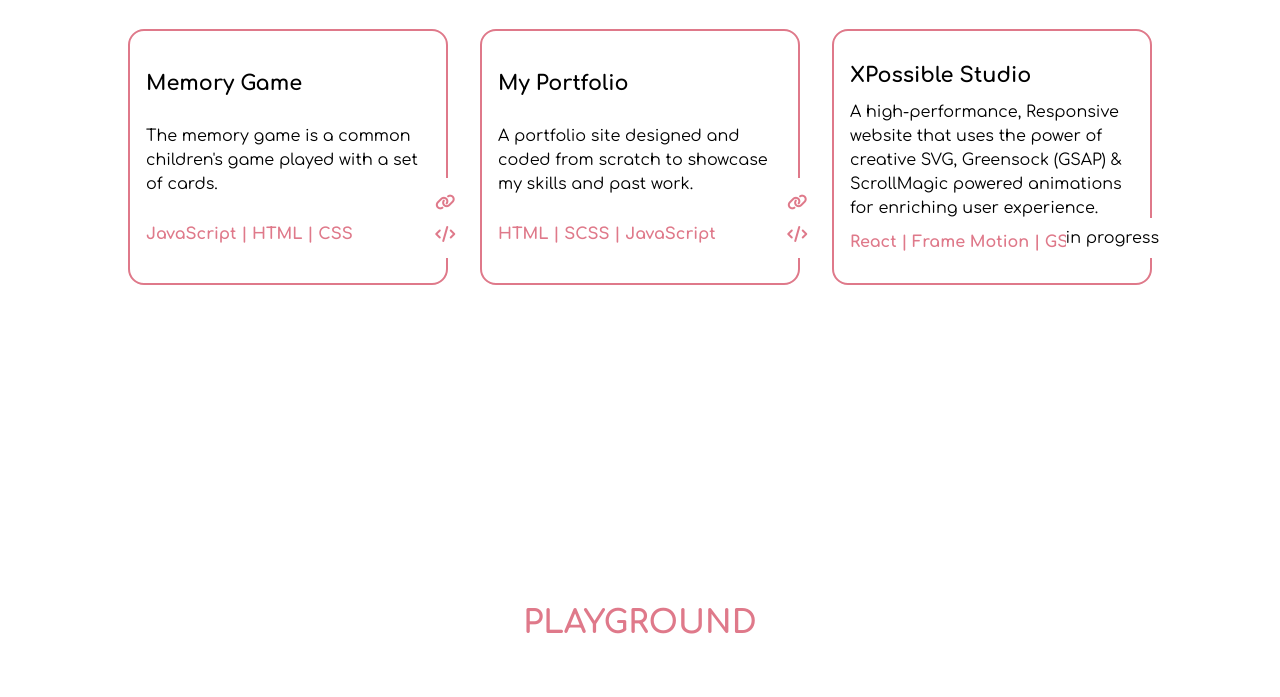
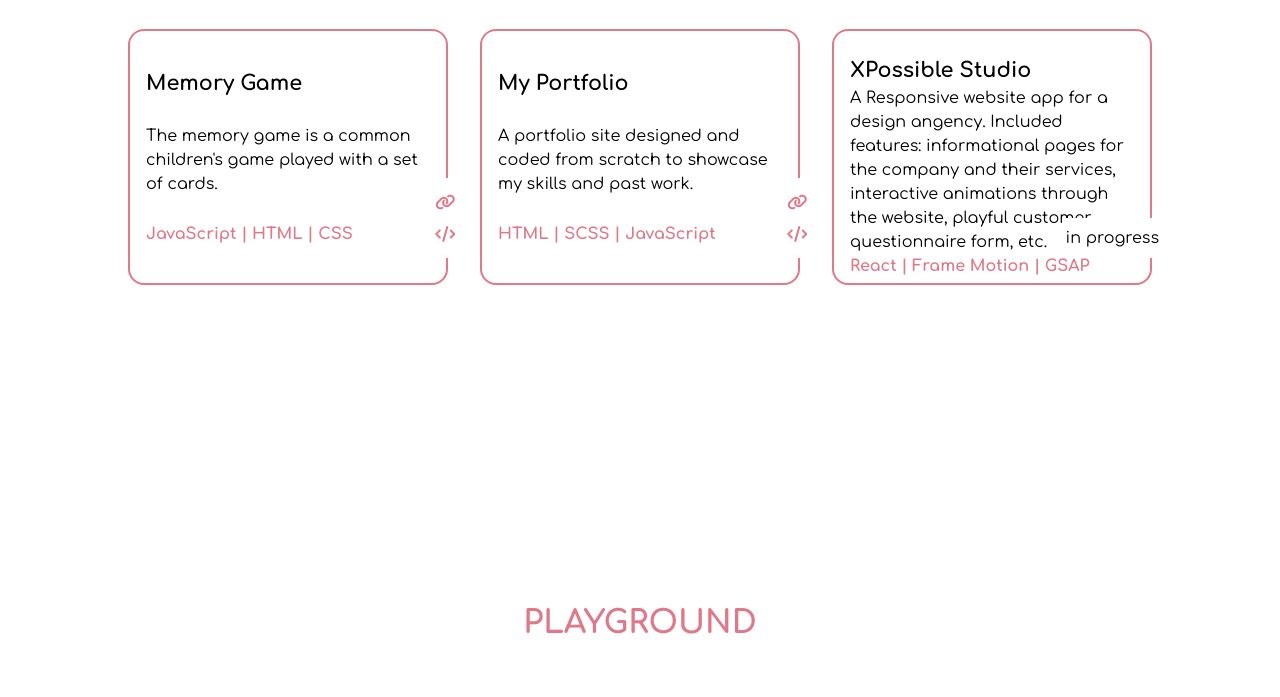
Before and after one commit to ai-jian/Portfolio_1.0, a plain HTML site: page index.html in a window 1280 px wide. Shown: the part 3001-3698 px from the top of the page. Drawn offline with nearby package versions, Linux system fonts and the light colour scheme; grey boxes are pictures that could not be loaded.

Commit message:
update xpossible

```diff
--- a/index.html
+++ b/index.html
@@ -198,9 +198,7 @@
               <div class="rwork-container light-shadow">
                 <h3 class="work-title">xPossible Studio</h3>
                 <p class="rwork-description">
-                  A high-performance, Responsive website that uses the power of
-                  creative SVG, Greensock (GSAP) & ScrollMagic powered
-                  animations for enriching user experience.
+                  A Responsive website app for a design angency. Included features: informational pages for the company and their services, interactive animations through the website, playful customer questionnaire form, etc.
                 </p>
                 <p class="work-tag">React | Frame Motion | GSAP</p>
                 <div class="rwork-links">
```
